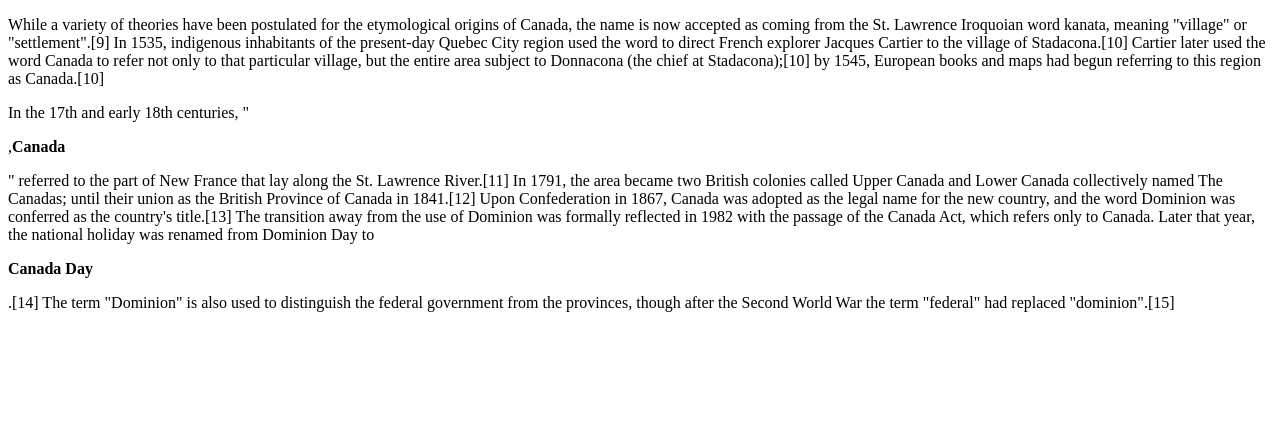
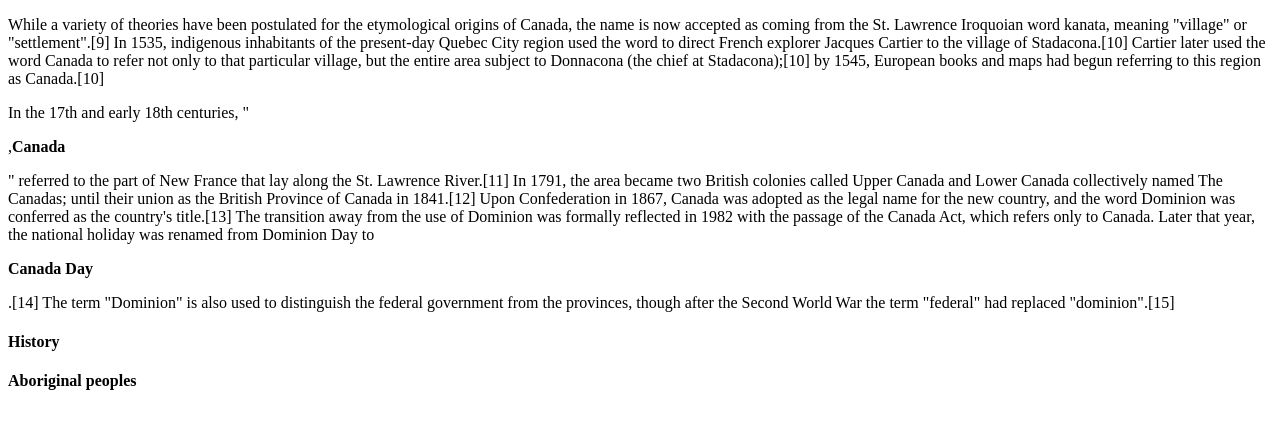
Before and after one commit to BriannaTonner/IASC-1P02-2022, a plain HTML site: page labs/lab2/headrerone.html in a window 1280 px wide. Shown: the part 105-534 px from the top of the page. Drawn offline with Linux system fonts and the light colour scheme.

Commit message:
adding the nesxt thingy

```diff
--- a/labs/lab2/headrerone.html
+++ b/labs/lab2/headrerone.html
@@ -25,8 +25,16 @@
 		<div>
 		<p>In the 17th and early 18th centuries, "</p> ,<strong>Canada</strong> <p>" referred to the part of New France that lay along the St. Lawrence River.[11] In 1791, the area became two British colonies called Upper Canada and Lower Canada collectively named The Canadas; until their union as the British Province of Canada in 1841.[12] Upon Confederation in 1867, Canada was adopted as the legal name for the new country, and the word Dominion was conferred as the country's title.[13] The transition away from the use of Dominion was formally reflected in 1982 with the passage of the Canada Act, which refers only to Canada. Later that year, the national holiday was renamed from Dominion Day to </p> <strong>Canada Day</strong>
 		<p>.[14] The term "Dominion" is also used to distinguish the federal government from the provinces, though after the Second World War the term "federal" had replaced "dominion".[15]</p>
+		</div>
 
-				</div>
+		<div>
+		<h4>History</h4>
+		</div>
+
+		<div>
+		<strong>Aboriginal peoples</strong>
+		</div>
+
 
 	</body>
 
```
